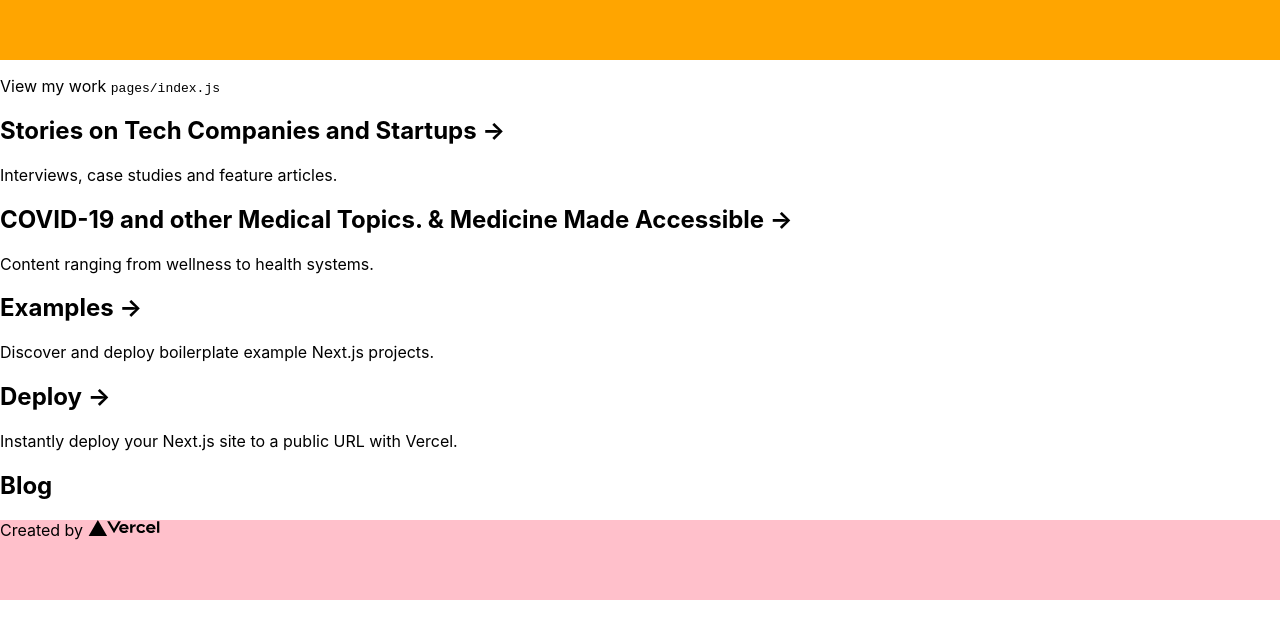
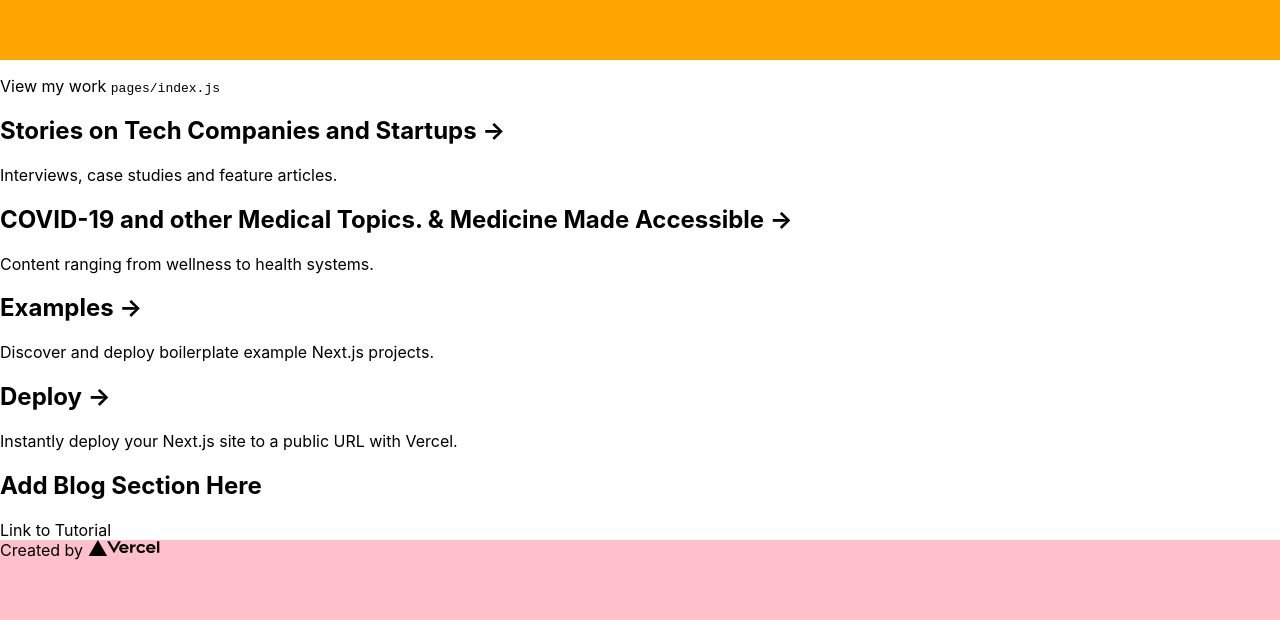
Before and after one commit to cml815/about-me, a Next.js app: page / in a window 1280 px wide. Shown: the part 456-1076 px from the top of the page. Built offline with nearby package versions, Linux system fonts and the light colour scheme.

Commit message:
placeholder for blog links

```diff
--- a/pages/index.js
+++ b/pages/index.js
@@ -75,9 +75,9 @@
           </a>
         </div>
         <section>
-        <h2>Blog</h2>
-        <a href="https://nextjs.org/learn/basics/data-fetching/implement-getstaticprops"
-        />
+        <h2>Add Blog Section Here</h2>
+        <a href="https://nextjs.org/learn/basics/data-fetching/implement-getstaticprops">Link to Tutorial</a>
+
 
       </section>
 
--- /dev/null
+++ b/posts/ssg-ssr.md
@@ -0,0 +1,19 @@
+---
+title: 'When to Use Static Generation v.s. Server-side Rendering'
+date: '2020-01-02'
+---
+
+We recommend using **Static Generation** (with and without data) whenever possible because your page can be built once and served by CDN, which makes it much faster than having a server render the page on every request.
+
+You can use Static Generation for many types of pages, including:
+
+- Marketing pages
+- Blog posts
+- E-commerce product listings
+- Help and documentation
+
+You should ask yourself: "Can I pre-render this page **ahead** of a user's request?" If the answer is yes, then you should choose Static Generation.
+
+On the other hand, Static Generation is **not** a good idea if you cannot pre-render a page ahead of a user's request. Maybe your page shows frequently updated data, and the page content changes on every request.
+
+In that case, you can use **Server-Side Rendering**. It will be slower, but the pre-rendered page will always be up-to-date. Or you can skip pre-rendering and use client-side JavaScript to populate data.
```
